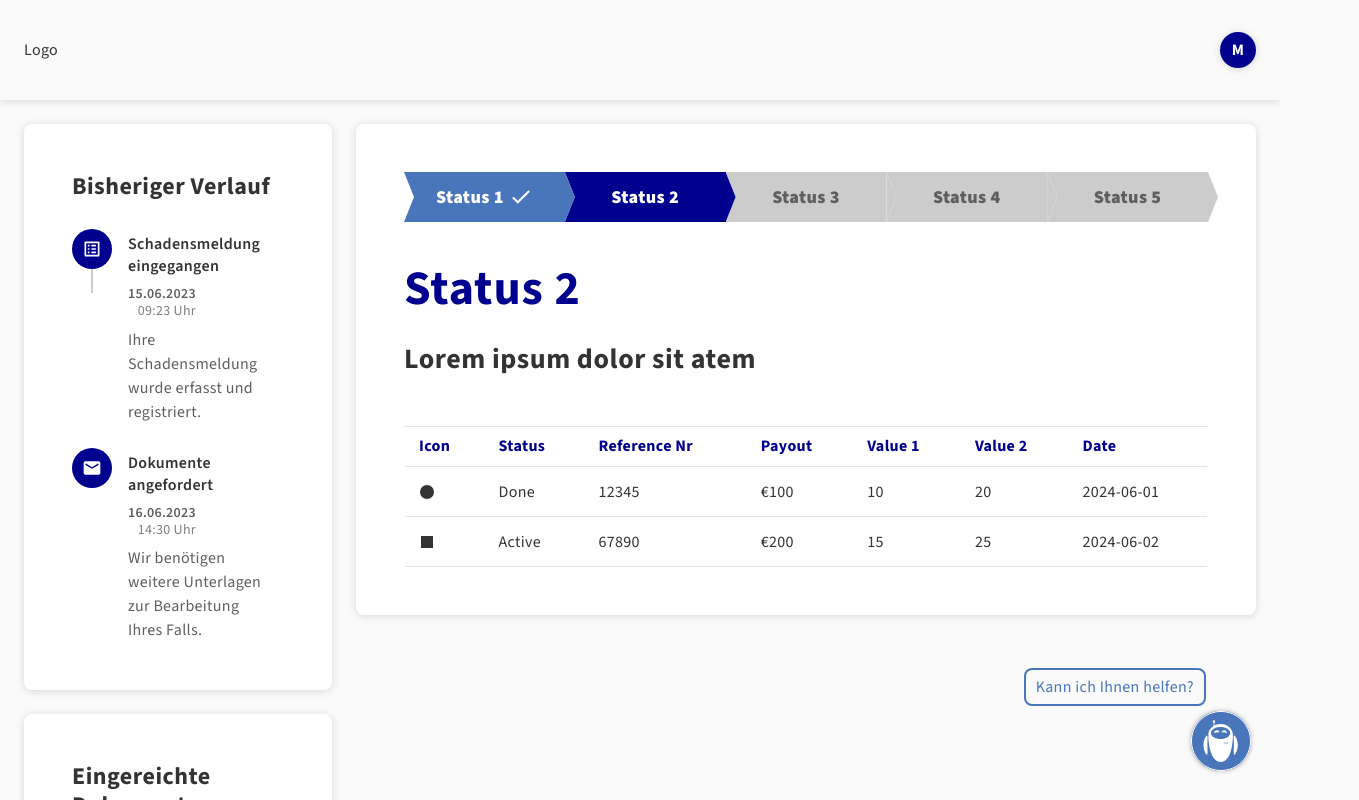
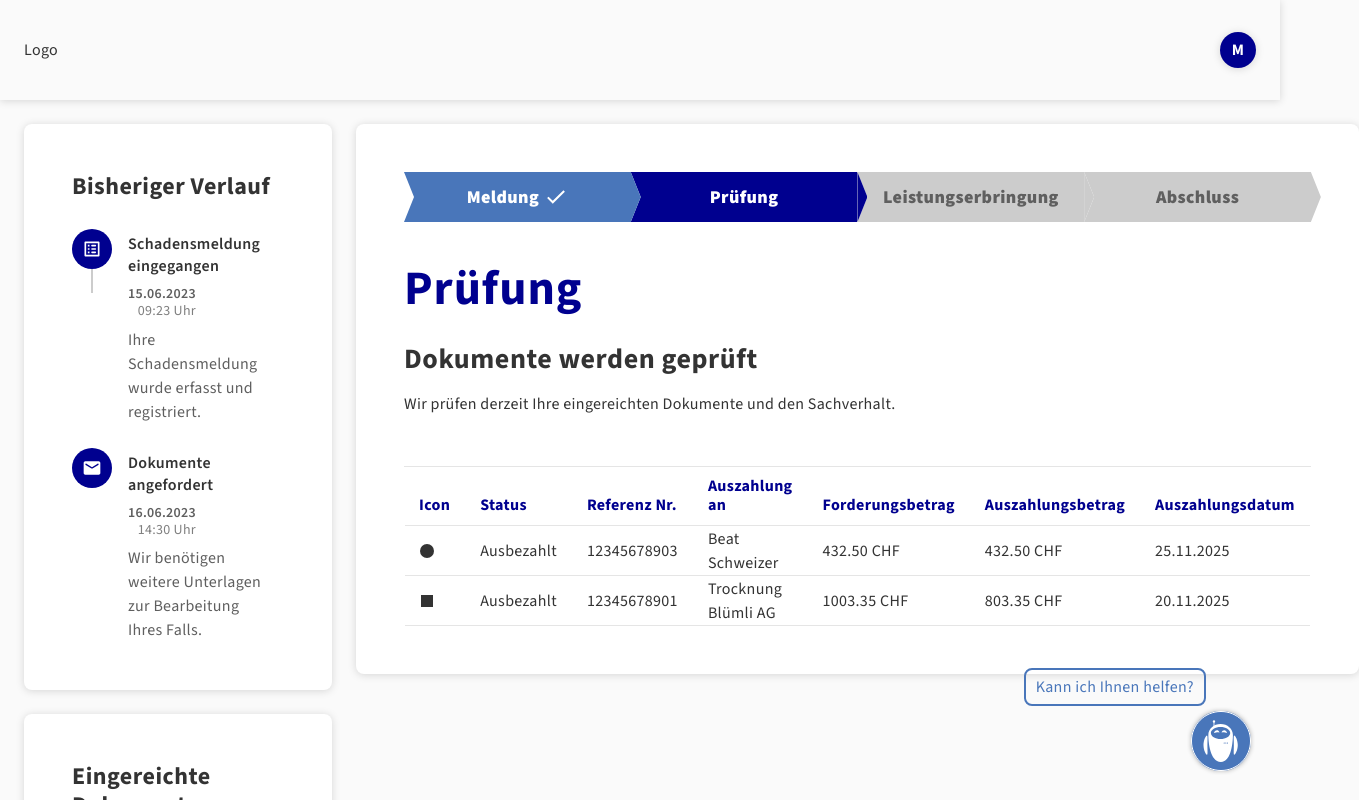
Before and after one commit to domenik-hofer/hackathon-2025, a React (Vite) app: page / in a window 1280 px wide. Both pictures are taken after a click on the button "Check Status". Shown: the top 800 px of the page, 1359 px wide, since content can reach past the window. Built offline with nearby package versions, Linux system fonts and the light colour scheme.

Commit message:
Jan: Status Erweiterung

```diff
--- a/src/components/status/Status.tsx
+++ b/src/components/status/Status.tsx
@@ -1,45 +1,119 @@
+import { useState } from 'react';
 import { combineClasses } from '../../utils/ClassNameUtil';
 import StatusStyles from './Status.module.css';
 
+type StatusType = 'meldung' | 'pruefung' | 'leistungserbringung' | 'abschluss';
+
 export function Status() {
     const c = combineClasses({ styles: StatusStyles });
+    const [activeStatus, setActiveStatus] = useState<StatusType>('pruefung');
+
+    const handleStatusClick = (status: StatusType) => {
+        setActiveStatus(status);
+    };
+
+    const getStatusContent = () => {
+        switch(activeStatus) {
+            case 'meldung':
+                return {
+                    title: 'Meldung',
+                    subtitle: 'Schadensmeldung eingegangen',
+                    description: 'Ihre Schadensmeldung wurde erfolgreich bei uns eingegangen und registriert.'
+                };
+            case 'pruefung':
+                return {
+                    title: 'Prüfung',
+                    subtitle: 'Dokumente werden geprüft',
+                    description: 'Wir prüfen derzeit Ihre eingereichten Dokumente und den Sachverhalt.'
+                };
+            case 'leistungserbringung':
+                return {
+                    title: 'Leistungserbringung',
+                    subtitle: 'Bearbeitung der Leistung',
+                    description: 'Die Schadenregulierung wird bearbeitet und die Auszahlung vorbereitet.'
+                };
+            case 'abschluss':
+                return {
+                    title: 'Abschluss',
+                    subtitle: 'Fall abgeschlossen',
+                    description: 'Der Schadenfall wurde erfolgreich abgeschlossen.'
+                };
+            default:
+                return {
+                    title: 'Status unbekannt',
+                    subtitle: '',
+                    description: ''
+                };
+        }
+    };
+
+    const statusContent = getStatusContent();
+
+    const getStatusClass = (status: StatusType) => {
+        const statusOrder: StatusType[] = ['meldung', 'pruefung', 'leistungserbringung', 'abschluss'];
+        const currentIndex = statusOrder.indexOf(activeStatus);
+        const statusIndex = statusOrder.indexOf(status);
+
+        if (statusIndex < currentIndex) {
+            return c('status', 'done');
+        } else if (statusIndex === currentIndex) {
+            return c('status', 'active');
+        } else {
+            return c('status');
+        }
+    };
 
     return <>
         <div className={c('statusPage')}>
             <div className={c('statuses')}>
-                <div className={c('status', 'done')}>
+                <div className={getStatusClass('meldung')} onClick={() => handleStatusClick('meldung')}>
                     <div className={c('status-text')}>
-                        Status 1
+                        Meldung
                     </div>
-                     <svg width="24px" height="24px" viewBox="-2 -4 18 18" xmlns="http://www.w3.org/2000/svg"><path d="M4.57382 7.88591L1.41384 4.77629L0.333984 5.82774L4.57382 10L13.6673 1.05145L12.5988 0L4.57382 7.88591Z" fill="currentColor" /></svg>
+                    {getStatusClass('meldung').includes('done') &&
+                        <svg width="24px" height="24px" viewBox="-2 -4 18 18" xmlns="http://www.w3.org/2000/svg"><path d="M4.57382 7.88591L1.41384 4.77629L0.333984 5.82774L4.57382 10L13.6673 1.05145L12.5988 0L4.57382 7.88591Z" fill="currentColor" /></svg>
+                    }
                 </div>
-                <div className={c('status', 'active')}>
-                    Status 2
+                <div className={getStatusClass('pruefung')} onClick={() => handleStatusClick('pruefung')}>
+                    <div className={c('status-text')}>
+                        Prüfung
+                    </div>
+                    {getStatusClass('pruefung').includes('done') &&
+                        <svg width="24px" height="24px" viewBox="-2 -4 18 18" xmlns="http://www.w3.org/2000/svg"><path d="M4.57382 7.88591L1.41384 4.77629L0.333984 5.82774L4.57382 10L13.6673 1.05145L12.5988 0L4.57382 7.88591Z" fill="currentColor" /></svg>
+                    }
                 </div>
-                <div className={c('status')}>
-                    Status 3
+                <div className={getStatusClass('leistungserbringung')} onClick={() => handleStatusClick('leistungserbringung')}>
+                    <div className={c('status-text')}>
+                        Leistungserbringung
+                    </div>
+                    {getStatusClass('leistungserbringung').includes('done') &&
+                        <svg width="24px" height="24px" viewBox="-2 -4 18 18" xmlns="http://www.w3.org/2000/svg"><path d="M4.57382 7.88591L1.41384 4.77629L0.333984 5.82774L4.57382 10L13.6673 1.05145L12.5988 0L4.57382 7.88591Z" fill="currentColor" /></svg>
+                    }
                 </div>
-                <div className={c('status')}>
-                    Status 4
-                </div>
-                <div className={c('status')}>
-                    Status 5
+                <div className={getStatusClass('abschluss')} onClick={() => handleStatusClick('abschluss')}>
+                    <div className={c('status-text')}>
+                        Abschluss
+                    </div>
+                    {getStatusClass('abschluss').includes('done') &&
+                        <svg width="24px" height="24px" viewBox="-2 -4 18 18" xmlns="http://www.w3.org/2000/svg"><path d="M4.57382 7.88591L1.41384 4.77629L0.333984 5.82774L4.57382 10L13.6673 1.05145L12.5988 0L4.57382 7.88591Z" fill="currentColor" /></svg>
+                    }
                 </div>
             </div>
             <div className={c('content')}>
-                <h2>Status 2</h2>
-                <h4>Lorem ipsum dolor sit atem</h4>
+                <h2>{statusContent.title}</h2>
+                <h4>{statusContent.subtitle}</h4>
                 <div className={c('text')}>
+                    <p>{statusContent.description}</p>
                     <table>
                         <thead>
                             <tr>
                                 <th>Icon</th>
                                 <th>Status</th>
-                                <th>Reference Nr</th>
-                                <th>Payout</th>
-                                <th>Value 1</th>
-                                <th>Value 2</th>
-                                <th>Date</th>
+                                <th>Referenz Nr.</th>
+                                <th>Auszahlung an</th>
+                                <th>Forderungsbetrag</th>
+                                <th>Auszahlungsbetrag</th>
+                                <th>Auszahlungsdatum</th>
                             </tr>
                         </thead>
                         <tbody>
@@ -47,27 +121,26 @@ export function Status() {
                                 <td>
                                     <svg width="16" height="16" viewBox="0 0 16 16"><circle cx="8" cy="8" r="7" fill="currentColor" /></svg>
                                 </td>
-                                <td>Done</td>
-                                <td>12345</td>
-                                <td>€100</td>
-                                <td>10</td>
-                                <td>20</td>
-                                <td>2024-06-01</td>
+                                <td>Ausbezahlt</td>
+                                <td>12345678903</td>
+                                <td>Beat Schweizer</td>
+                                <td>432.50 CHF</td>
+                                <td>432.50 CHF</td>
+                                <td>25.11.2025</td>
                             </tr>
                             <tr>
                                 <td>
                                     <svg width="16" height="16" viewBox="0 0 16 16"><rect x="2" y="2" width="12" height="12" fill="currentColor" /></svg>
                                 </td>
-                                <td>Active</td>
-                                <td>67890</td>
-                                <td>€200</td>
-                                <td>15</td>
-                                <td>25</td>
-                                <td>2024-06-02</td>
+                                <td>Ausbezahlt</td>
+                                <td>12345678901</td>
+                                <td>Trocknung Blümli AG</td>
+                                <td>1003.35 CHF</td>
+                                <td>803.35 CHF</td>
+                                <td>20.11.2025</td>
                             </tr>
                         </tbody>
                     </table>
-
                 </div>
             </div>
         </div>
```
Also changed, not shown: src/assets/icons/download.svg.
